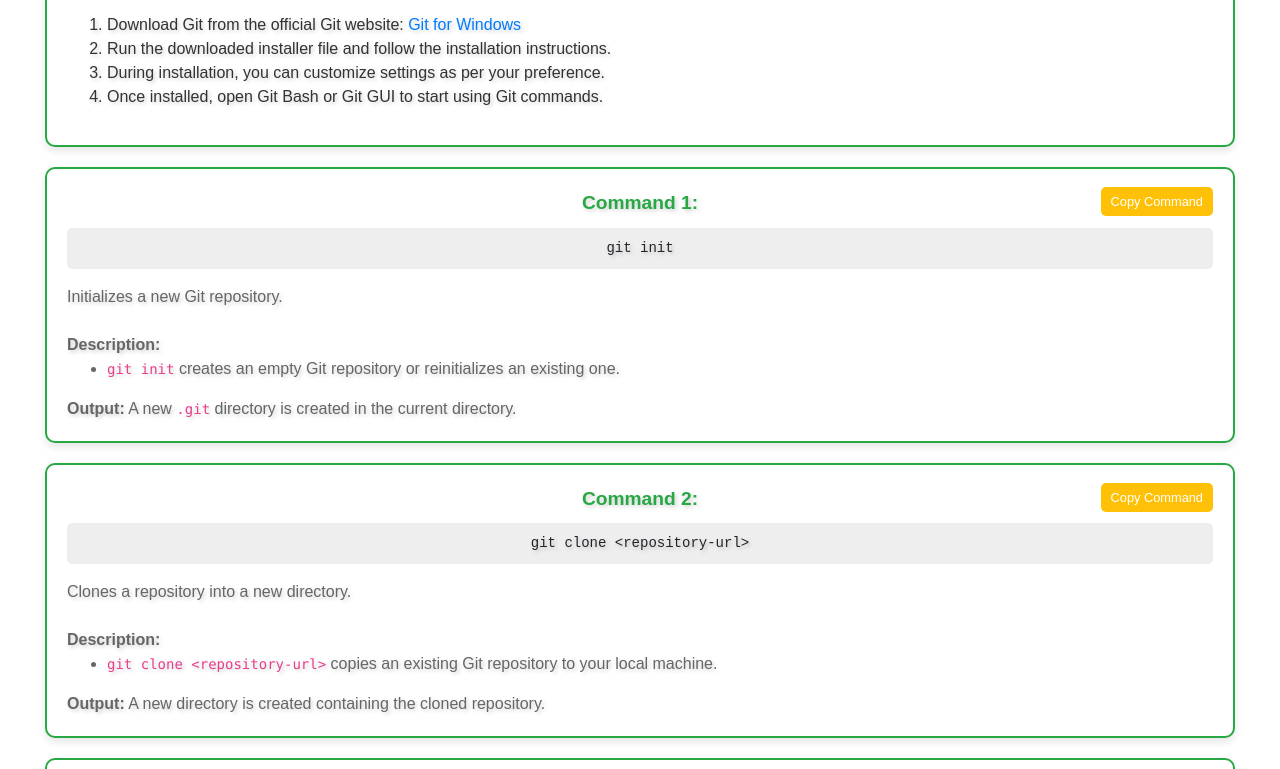
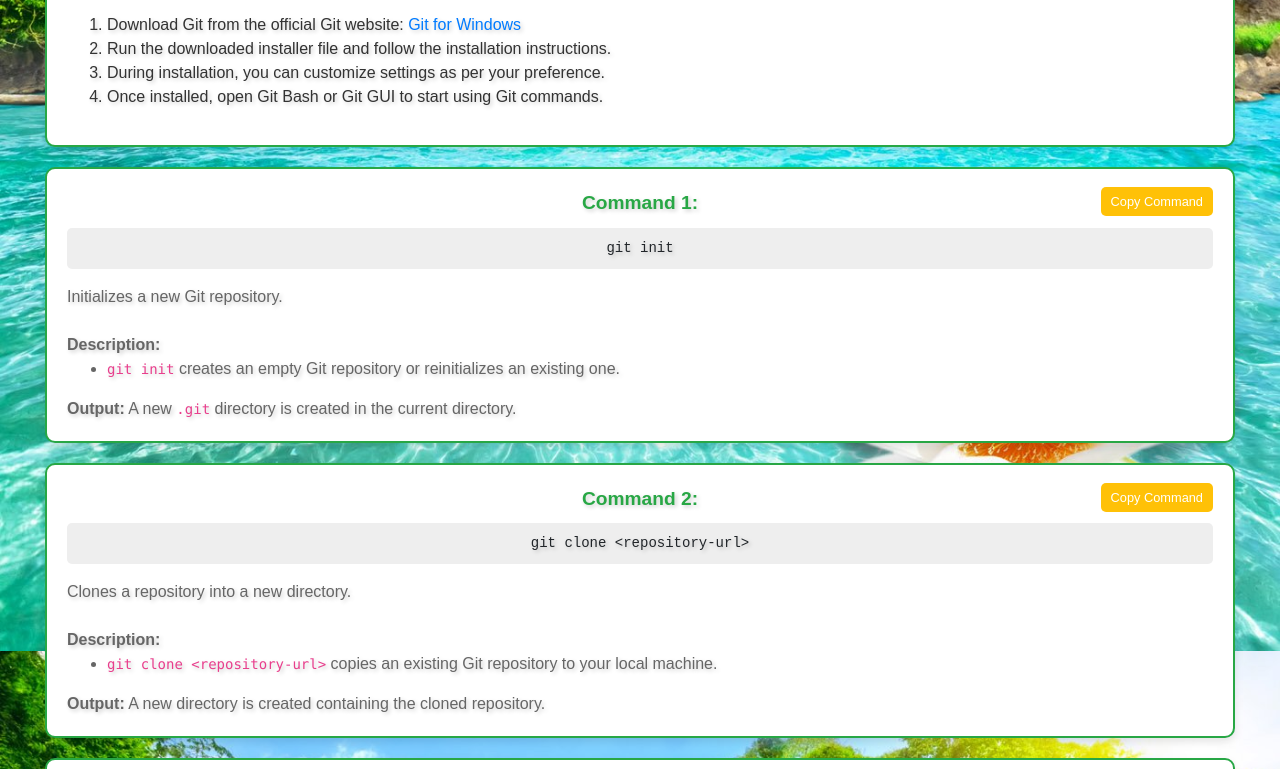
Before and after one commit to Prateek15-dev/SemesterNotes, a plain HTML site: page docs/Git-Commands.html in a window 1280 px wide. Shown: the part 629-1398 px from the top of the page. Drawn offline with nearby package versions, Linux system fonts and the light colour scheme; a web font is replaced by a local one.

Commit message:
Fixed image

```diff
--- a/docs/css/commands.css
+++ b/docs/css/commands.css
@@ -73,7 +73,7 @@ body {
     /* Text color */
     text-shadow: 2px 2px 4px rgba(0, 0, 0, 0.2);
     /* Text shadow effect */
-    background: url("/Semester-Notes/docs/images/background.jpeg") no-repeat center center;
+    background: url("/docs/images/background.jpeg") no-repeat center center;
   background-size: cover; /* Ensures the image covers the entire navbar */
   background-attachment: fixed; /* Optional: Keeps the image fixed when scrolling */
   background-position: center;
```
